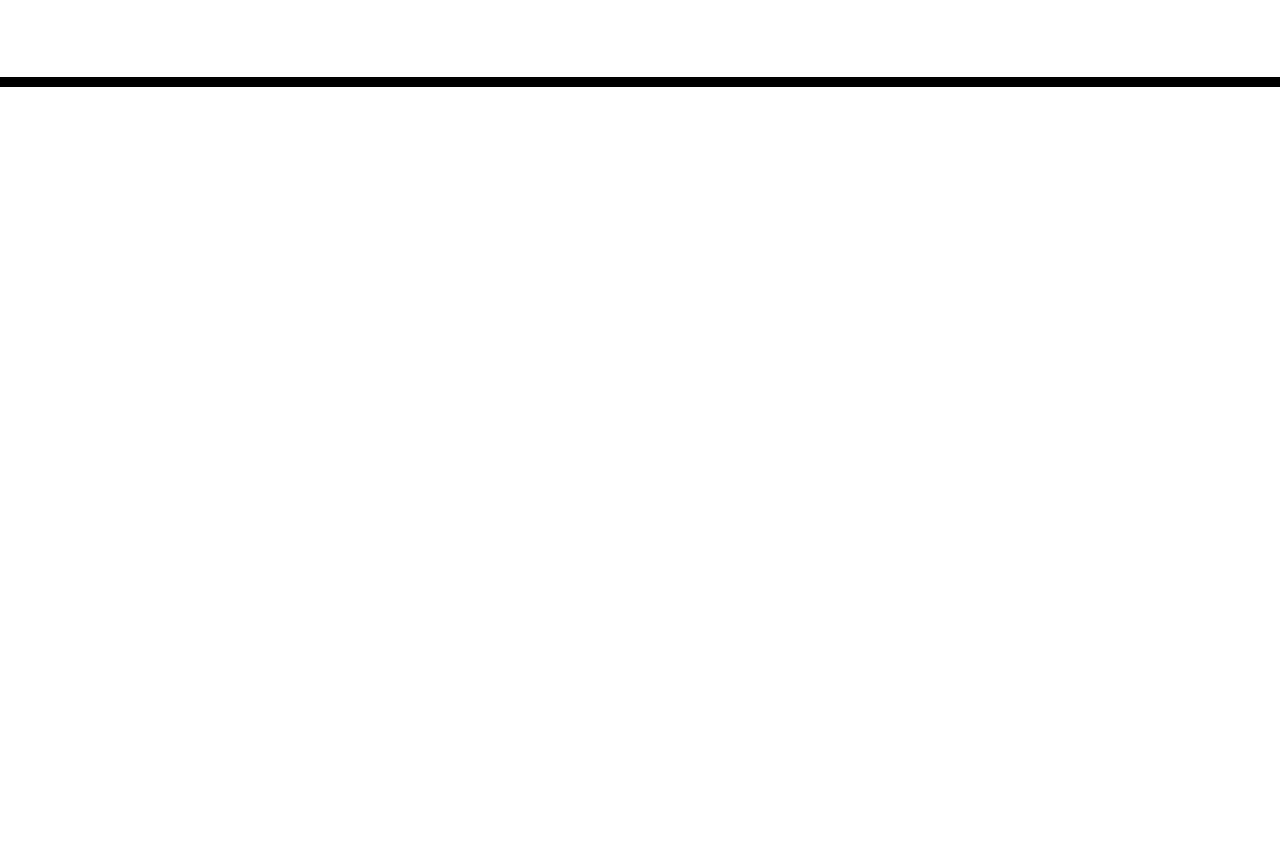
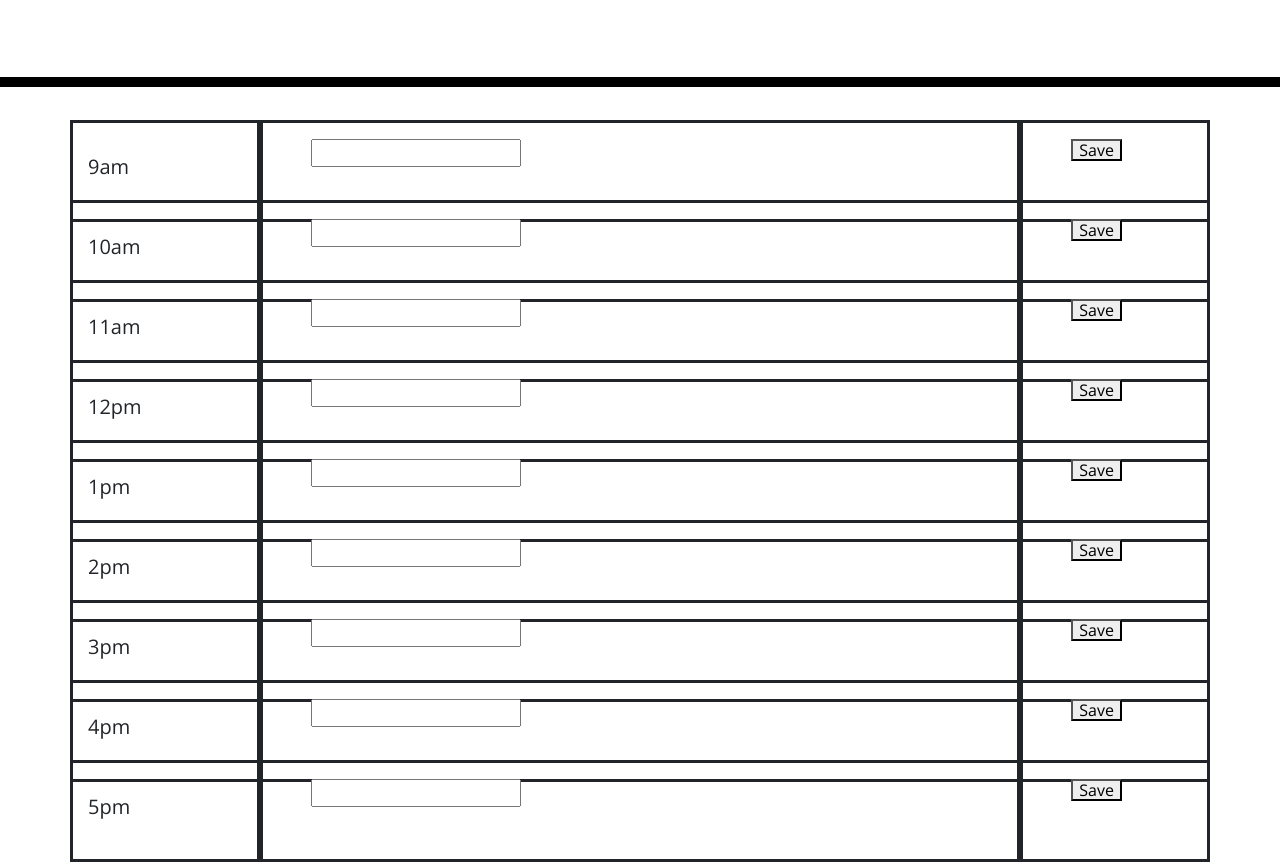
Before and after one commit to razzlejazzled/scheduler, a plain HTML site: page Develop/index.html in a window 1280 px wide. Shown: the part 181-1043 px from the top of the page. Before the commit the page ends 800 px from the top, so only its background shows below. Drawn offline with nearby package versions, Linux system fonts and the light colour scheme.

Commit message:
added changes

```diff
--- a/Develop/index.html
+++ b/Develop/index.html
@@ -1,23 +1,14 @@
 <!DOCTYPE html>
 <html lang="en">
+
 <head>
   <meta charset="UTF-8" />
   <meta name="viewport" content="width=device-width, initial-scale=1.0" />
   <meta http-equiv="X-UA-Compatible" content="ie=edge" />
-    <link
-      rel="stylesheet"
-      href="https://stackpath.bootstrapcdn.com/bootstrap/4.3.1/css/bootstrap.min.css"
-    />
-    <link
-      rel="stylesheet"
-      href="https://use.fontawesome.com/releases/v5.8.1/css/all.css"
-      integrity="sha384-50oBUHEmvpQ+1lW4y57PTFmhCaXp0ML5d60M1M7uH2+nqUivzIebhndOJK28anvf"
-      crossorigin="anonymous"
-    />
-    <link
-      href="https://fonts.googleapis.com/css?family=Open+Sans&display=swap"
-      rel="stylesheet"
-    />
+  <link rel="stylesheet" href="https://stackpath.bootstrapcdn.com/bootstrap/4.3.1/css/bootstrap.min.css" />
+  <link rel="stylesheet" href="https://use.fontawesome.com/releases/v5.8.1/css/all.css"
+    integrity="sha384-50oBUHEmvpQ+1lW4y57PTFmhCaXp0ML5d60M1M7uH2+nqUivzIebhndOJK28anvf" crossorigin="anonymous" />
+  <link href="https://fonts.googleapis.com/css?family=Open+Sans&display=swap" rel="stylesheet" />
   <link rel="stylesheet" href="style.css" />
   <title>Work Day Scheduler</title>
 </head>
@@ -29,6 +20,106 @@
     <p id="currentDay" class="lead"></p>
   </header>
   <div class="container">
+    <div class="row" id="0900">
+      <div class="col-2">
+        <h5 class="time">9am</h5>
+      </div>
+      <div class="col-8">
+        <input class="input">
+      </div>
+      <div class="col-2">
+        <button class = "save">Save</button>
+      </div>
+    </div>
+    <div class="row" id="1000">
+      <div class="col-2">
+        <h5 class = "time">10am</h5>
+      </div>
+      <div class="col-8">
+        <input class = "input">
+      </div>
+      <div class="col-2">
+        <button class = "save">Save</button>
+      </div>
+    </div>
+    <div class="row" id="1100">
+      <div class="col-2">
+        <h5 class = "time">11am</h5>
+      </div>
+      <div class="col-8">
+        <input class= "input">
+      </div>
+      <div class="col-2">
+        <button class="save">Save</button>
+      </div>
+    </div>
+    <div class="row" id="1200">
+      <div class="col-2">
+        <h5 class="time">12pm</h5>
+      </div>
+      <div class="col-8">
+        <input class="input">
+      </div>
+      <div class="col-2">
+        <button class="save">Save</button>
+      </div>
+    </div>
+    <div class="row" id="1300">
+      <div class="col-2">
+        <h5 class="time">1pm</h5>
+      </div>
+      <div class="col-8">
+        <input class="input">
+      </div>
+      <div class="col-2">
+        <button class="save">Save</button>
+      </div>
+    </div>
+    <div class="row" id="1400">
+      <div class="col-2">
+        <h5 class="time">2pm</h5>
+      </div>
+      <div class="col-8">
+        <input class="input">
+      </div>
+      <div class="col-2">
+        <button class= "save">Save</button>
+      </div>
+    </div>
+    <div class="row" id="1500">
+      <div class="col-2">
+        <h5 class= "time">3pm</h5>
+      </div>
+      <div class="col-8">
+        <input class = "input">
+      </div>
+      <div class="col-2">
+        <button class = "save">Save</button>
+      </div>
+    </div>
+    <div class="row" id="1600">
+      <div class="col-2">
+        <h5 class="time">4pm</h5>
+      </div>
+      <div class="col-8">
+        <input class="input">
+      </div>
+      <div class="col-2">
+        <button class ="save">Save</button>
+      </div>
+    </div>
+    <div class="row" id="1700">
+      <div class="col-2">
+        <h5 class="time">5pm</h5>
+      </div>
+      <div class="col-8">
+        <input class="input">
+      </div>
+      <div class="col-2">
+        <button class="save">Save</button>
+      </div>
+    </div>
+
     <!-- Timeblocks go here
       Perhaps give each time (use military time) its own row. Then you have a col-2 on either side of a col-8. Each col-2 shows you the time on the left and the save button on the right. the middle is a series of inputs-->
   </div>
@@ -36,4 +127,5 @@
   <script src="https://code.jquery.com/jquery-3.4.1.min.js"></script>
   <script src="https://cdnjs.cloudflare.com/ajax/libs/moment.js/2.24.0/moment.min.js"></script>
 </body>
+
 </html>
--- a/Develop/style.css
+++ b/Develop/style.css
@@ -69,3 +69,15 @@ textarea{
   font-size: 20px;
   transition: all .3s ease-in-out;
 }
+
+.col-2 {
+  border-style: solid;
+  margin-top: 0px;
+  margin-bottom: 0px;
+}
+
+.col-8{
+  border-style: solid;
+  margin-top: 0px;
+  margin-bottom: 0px;
+}
```
Lines whose indentation alone changed are shown as unchanged.
